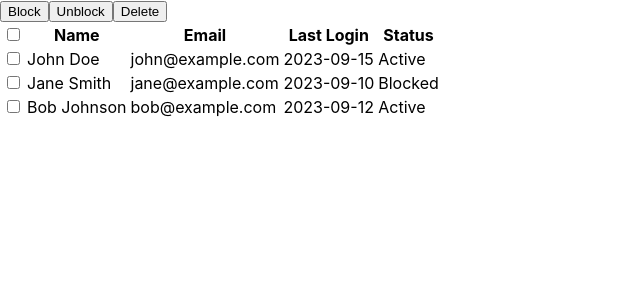
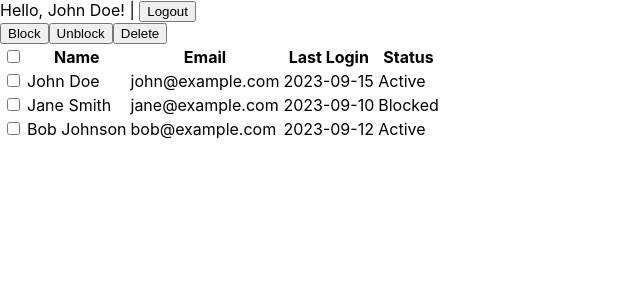
Before and after one commit to NathanaelMartinez/user-management-app, a React (Create React App) app in the folder frontend/: page /users in a window 1280 px wide. Shown: the top 300 px of the page, without its empty margins (0-640 px from the left). Built offline with nearby package versions, Linux system fonts and the light colour scheme.

Commit message:
refactor - breakdown table to component, add userInfo component to users page

```diff
--- a/frontend/src/App.tsx
+++ b/frontend/src/App.tsx
@@ -6,20 +6,13 @@ import RegisterPage from './pages/RegisterPage';
 import UserManagementPage from './pages/UserManagementPage';
 
 const App: React.FC = () => {
-  // TODO: remove dummy data after testing
-  const users = [
-    { name: 'John Doe', email: 'john@example.com', lastLogin: '2023-09-15', status: 'Active' },
-    { name: 'Jane Smith', email: 'jane@example.com', lastLogin: '2023-09-10', status: 'Blocked' },
-    { name: 'Bob Johnson', email: 'bob@example.com', lastLogin: '2023-09-12', status: 'Active' },
-  ];
-
   return (
     <Router>
       <Routes>
         <Route path="/" element={<Navigate to="/login" />} />
         <Route path="/login" element={<LoginPage />} />
         <Route path="/register" element={<RegisterPage />} />
-        <Route path="/users" element={<UserManagementPage users={users} />} />
+        <Route path="/users" element={<UserManagementPage />} />
       </Routes>
     </Router>
   );
--- /dev/null
+++ b/frontend/src/components/userInfo.tsx
@@ -0,0 +1,16 @@
+import React from 'react';
+
+interface UserInfoProps {
+  name: string;
+  onLogout: () => void;
+}
+
+const UserInfo: React.FC<UserInfoProps> = ({ name, onLogout }) => {
+  return (
+    <div className="user-info-box">
+      <span>Hello, {name}!</span> | <button onClick={onLogout}>Logout</button>
+    </div>
+  );
+};
+
+export default UserInfo;
--- /dev/null
+++ b/frontend/src/components/userTable.tsx
@@ -0,0 +1,57 @@
+import React from 'react';
+
+interface User {
+    name: string;
+    email: string;
+    lastLogin: string;
+    status: string;
+  }
+
+  interface UserTableProps {
+    users: User[];
+  }
+
+  const UserTable: React.FC<UserTableProps> = ({ users }) => {
+    return (
+      <div>
+        <div className="toolbar">
+          <button type="button" className="btn btn-secondary">Block</button>
+          <button type="button" className="btn btn-secondary">
+            <i className="icon-unblock"></i> Unblock
+          </button>
+          <button type="button" className="btn btn-danger">
+            <i className="icon-delete"></i> Delete
+          </button>
+        </div>
+
+        <table>
+          <thead>
+            <tr>
+              <th>
+                <input type="checkbox" id="select-all" />
+              </th>
+              <th>Name</th>
+              <th>Email</th>
+              <th>Last Login</th>
+              <th>Status</th>
+            </tr>
+          </thead>
+          <tbody>
+            {users.map(user => (
+              <tr key={user.email}>
+                <td>
+                  <input type="checkbox" className="user-checkbox" />
+                </td>
+                <td>{user.name}</td>
+                <td>{user.email}</td>
+                <td>{user.lastLogin}</td>
+                <td>{user.status}</td>
+              </tr>
+            ))}
+          </tbody>
+        </table>
+      </div>
+    );
+  };
+
+export default UserTable;
--- a/frontend/src/pages/UserManagementPage.tsx
+++ b/frontend/src/pages/UserManagementPage.tsx
@@ -1,55 +1,26 @@
 import React from 'react';
+import UserTable from '../components/userTable';
+import UserInfo from '../components/userInfo';
 
-interface User {
-  name: string;
-  email: string;
-  lastLogin: string;
-  status: string;
-}
+const UserManagementPage: React.FC = ( ) => {
 
-interface UserManagementPageProps {
-  users: User[];
-}
+  // TODO: remove dummy data after testing
+  const users = [
+    { name: 'John Doe', email: 'john@example.com', lastLogin: '2023-09-15', status: 'Active' },
+    { name: 'Jane Smith', email: 'jane@example.com', lastLogin: '2023-09-10', status: 'Blocked' },
+    { name: 'Bob Johnson', email: 'bob@example.com', lastLogin: '2023-09-12', status: 'Active' },
+  ];
 
-const UserManagementPage: React.FC<UserManagementPageProps> = ({ users }) => {
+  const handleLogout = () => {
+    console.log("Logging out...");
+    // TODO: implement logout logic
+  };
+
   return (
     <div>
-      <div className="toolbar">
-        <button type="button" className="btn btn-danger">Block</button>
-        <button type="button" className="btn btn-secondary">
-          <i className="icon-unblock"></i> Unblock
-        </button>
-        <button type="button" className="btn btn-danger">
-          <i className="icon-delete"></i> Delete
-        </button>
-      </div>
+      <UserInfo name={users[0].name} onLogout={handleLogout} />
 
-      <table>
-        <thead>
-          <tr>
-            <th>
-              <input type="checkbox" id="select-all" />
-            </th>
-            <th>Name</th>
-            <th>Email</th>
-            <th>Last Login</th>
-            <th>Status</th>
-          </tr>
-        </thead>
-        <tbody>
-          {users.map(user => (
-            <tr key={user.email}>
-              <td>
-                <input type="checkbox" className="user-checkbox" />
-              </td>
-              <td>{user.name}</td>
-              <td>{user.email}</td>
-              <td>{user.lastLogin}</td>
-              <td>{user.status}</td>
-            </tr>
-          ))}
-        </tbody>
-      </table>
+      <UserTable users={users} /> {/* Use UserTable here */}
     </div>
   );
 };
```
